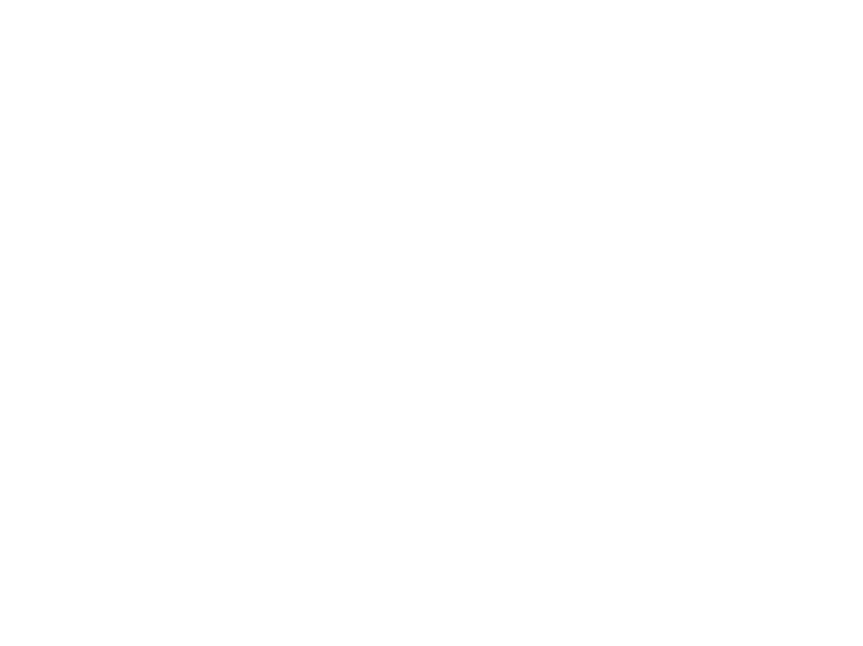
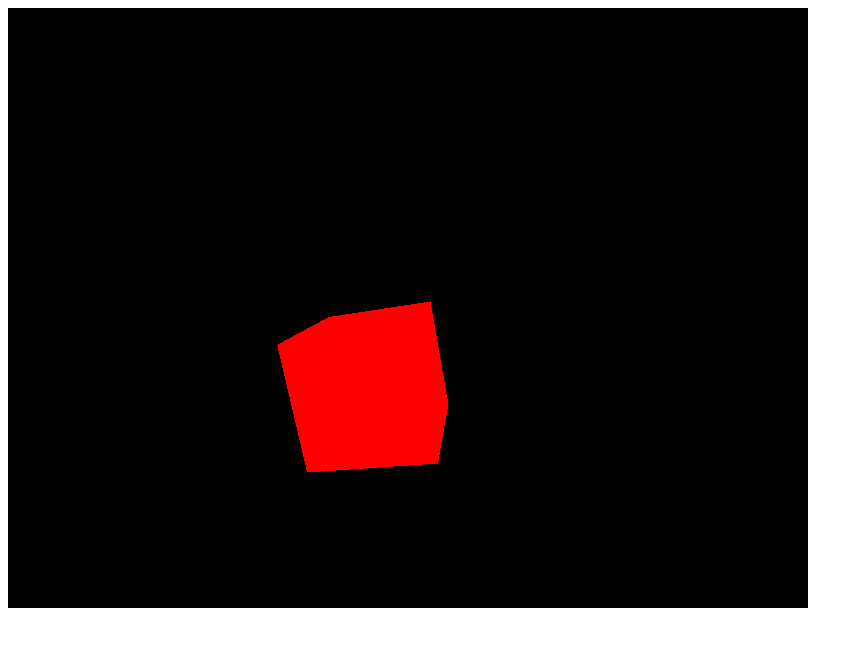
Before and after one commit to waltzaround/threejs-study, a plain HTML site: page 03-basic-scene/index.html in a window 1280 px wide. Shown: the whole page, without its empty margins (0-863 px from the left). Drawn offline with Linux system fonts and the light colour scheme.

Commit message:
cube now renders

```diff
--- a/03-basic-scene/index.html
+++ b/03-basic-scene/index.html
@@ -8,6 +8,7 @@
 </head>
 
 <body>
+    <canvas class='webgl'></canvas>
     <script src="./three.min.js"></script>
     <script src="./script.js"></script>
 </body>
--- a/03-basic-scene/script.js
+++ b/03-basic-scene/script.js
@@ -1,11 +1,39 @@
+
 //create scene
 const scene = new THREE.Scene();
 
 //create red cube
 const geometry = new THREE.BoxGeometry(1, 1, 1);
+const material = new THREE.MeshBasicMaterial({ color: 0xff0000 });
+const mesh = new THREE.Mesh(geometry, material);
+scene.add(mesh);
 
-//create material
-const material = new THREE.MeshBasicMaterial({ color: 0xff0000 });
+const sizes = {
+    width: 800,
+    height: 600
+}
+// sizes.width = Screen.width;
+// sizes.height = Screen.height;
+//Create the camera
+const camera = new THREE.PerspectiveCamera(75, sizes.width / sizes.height);
+camera.position.z = 3;
+camera.position.x = 1;
+camera.position.y = 1;
+camera.rotation.y = 0.2;
+camera.rotation.x = -0.15;
+camera.rotation.z = -0.15;
+scene.add(camera);
+
+// capture canvas
+const canvas = document.querySelector('canvas.webgl')
+// Renderer
+const renderer = new THREE.WebGLRenderer({
+    canvas:  canvas
+})
+renderer.setSize(sizes.width, sizes.height);
+renderer.render(scene, camera);
+
 
 console.log(scene);
 console.log(THREE);
+console.log(sizes);
```
